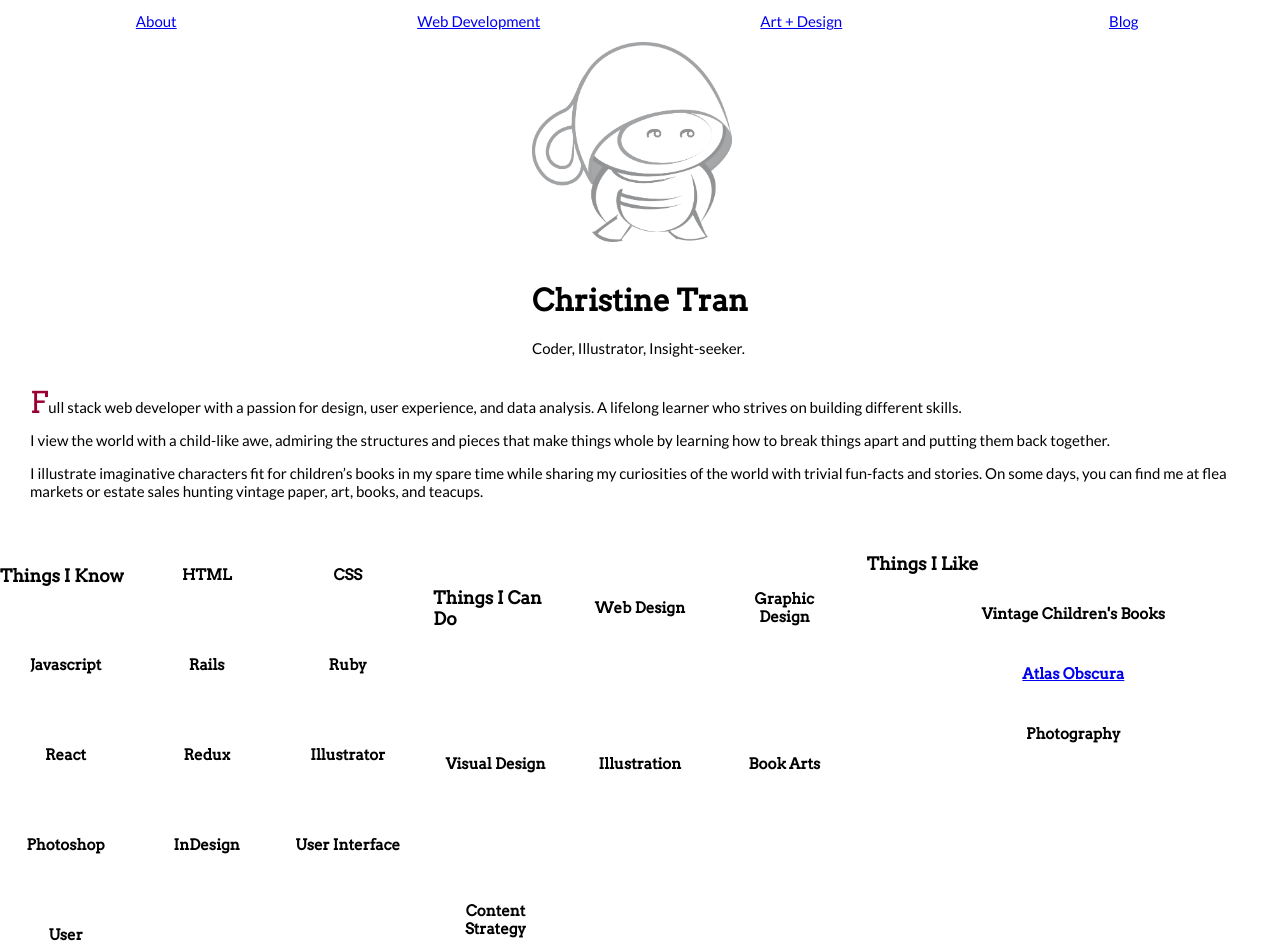
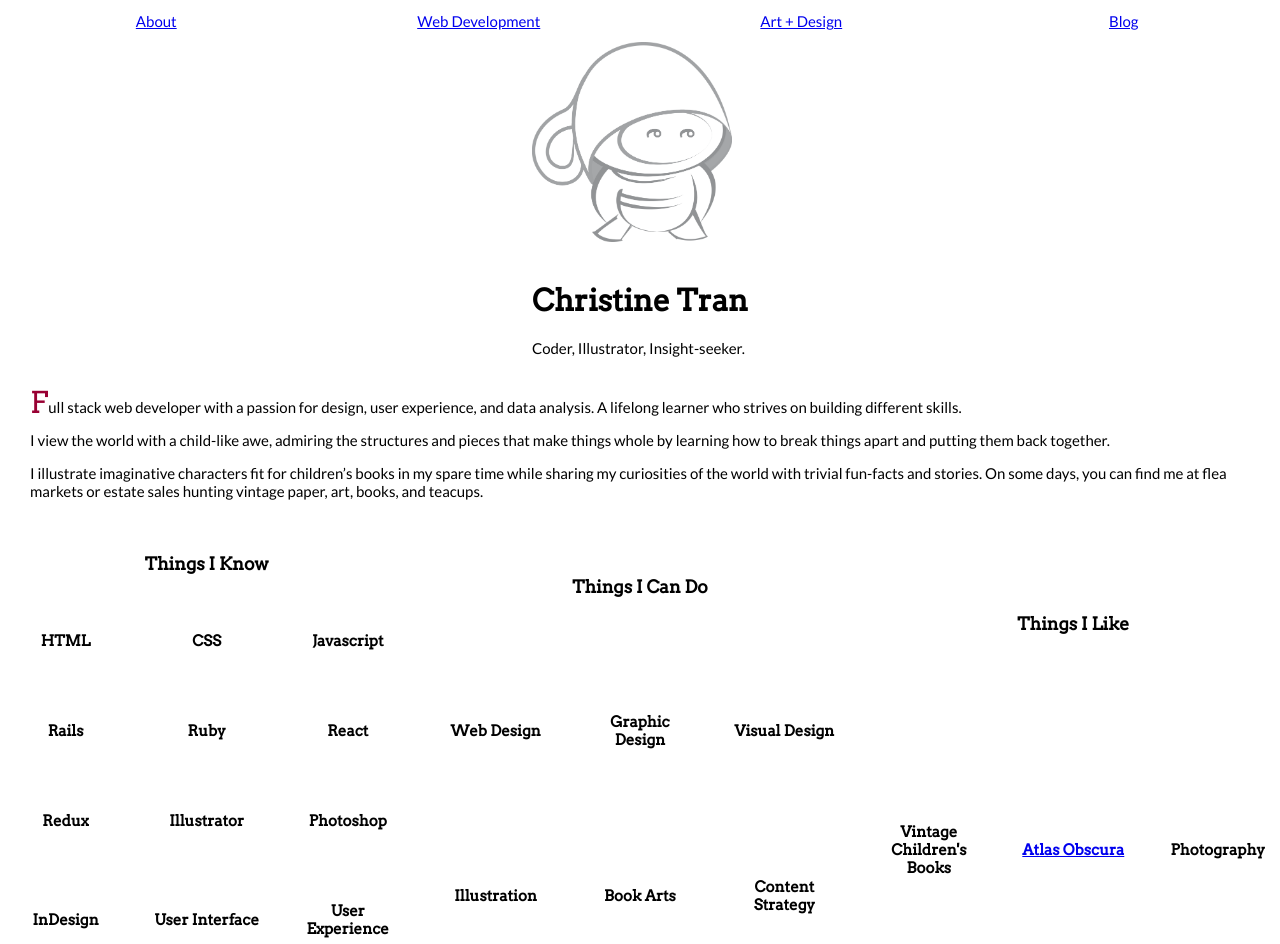
Before and after one commit to christinetran825/tofukid-website, a React (Create React App) app: page / in a window 1280 px wide. Shown: the top 944 px of the page. Built offline with nearby package versions, Linux system fonts and the light colour scheme.

Commit message:
added things I like styling

```diff
--- a/src/App.css
+++ b/src/App.css
@@ -87,12 +87,35 @@ footer {
   justify-content: center;
 }
 
+.things-know h3 {
+  grid-column: 1 / -1;
+  text-align: center;
+}
+
 .things-do {
   display: grid;
   grid-gap: 20px;
   grid-template-columns: repeat(auto-fit, minmax(100px, 1fr));
   align-items: center;
   justify-content: center;
+}
+
+.things-do h3 {
+  grid-column: 1 / -1;
+  text-align: center;
+}
+
+.things-like {
+  display: grid;
+  grid-gap: 20px;
+  grid-template-columns: repeat(auto-fit, minmax(100px, 1fr));
+  align-items: center;
+  justify-content: center;
+}
+
+.things-like h3 {
+  grid-column: 1 / -1;
+  text-align: center;
 }
 
 .experience {
```
